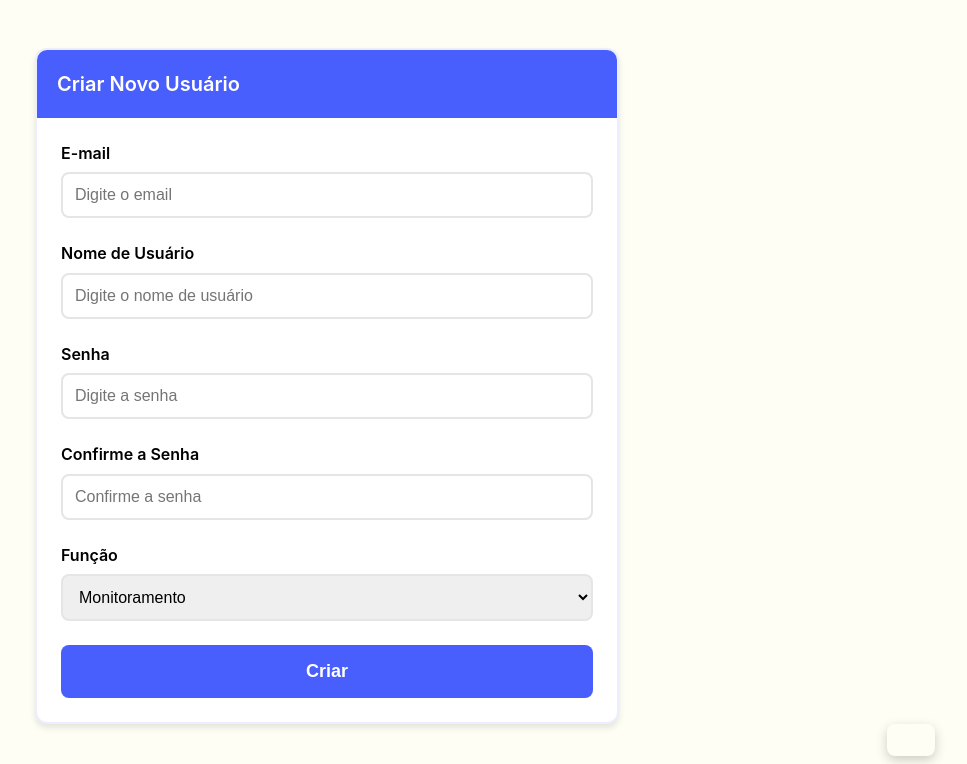
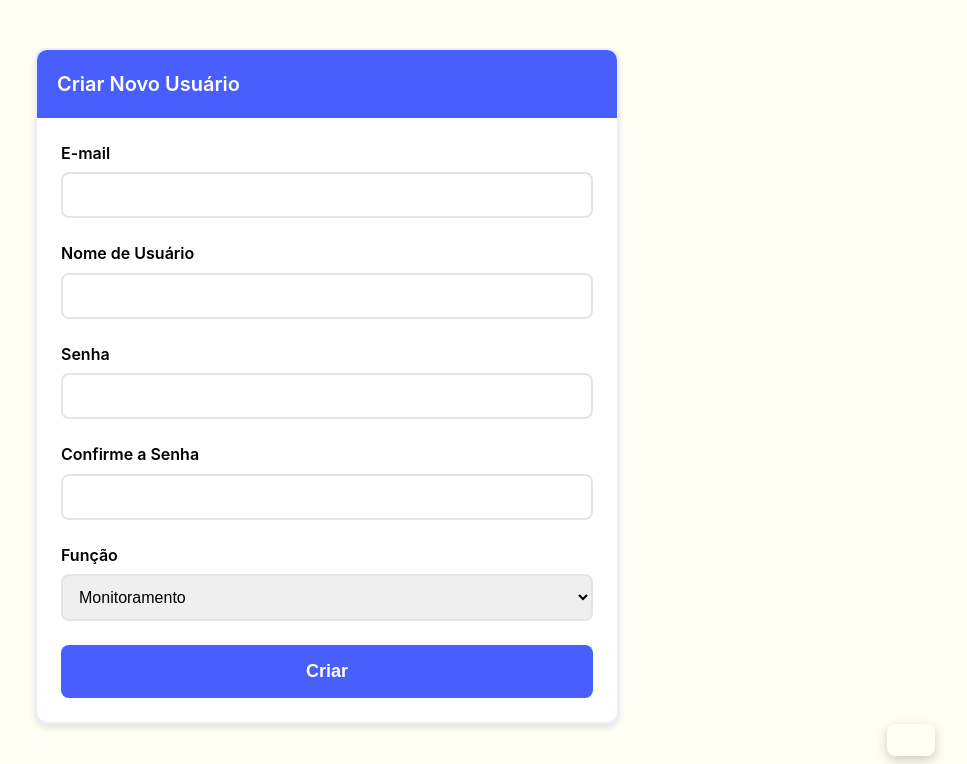
Before and after one commit to gskumlehn/bb-monitor, a Flask app: template app/templates/admin.html in a window 1280 px wide. Shown: the part 76-840 px from the top of the page, without its empty margins (313-1280 px from the left). Run offline with Flask 3, Linux system fonts and the light colour scheme; the template is opened without the code that fills it, so the values that code supplies are empty; parts of the project's set-up code (start-up, migrations or seed data) failed here and were passed over.

Commit message:
Remove placeholders

```diff
--- a/app/templates/admin.html
+++ b/app/templates/admin.html
@@ -19,7 +19,6 @@
                         name="email"
                         required
                         class="input"
-                        placeholder="Digite o email"
                     >
                 </div>
                 <div class="form-group">
@@ -30,7 +29,6 @@
                         name="username"
                         required
                         class="input"
-                        placeholder="Digite o nome de usuário"
                     >
                 </div>
                 <div class="form-group">
@@ -41,7 +39,6 @@
                         name="password"
                         required
                         class="input"
-                        placeholder="Digite a senha"
                     >
                 </div>
                 <div class="form-group">
@@ -52,7 +49,6 @@
                         name="confirm_password"
                         required
                         class="input"
-                        placeholder="Confirme a senha"
                     >
                 </div>
                 <div class="form-group">
--- a/app/templates/ingestion.html
+++ b/app/templates/ingestion.html
@@ -21,7 +21,6 @@
                             required
                             class="input"
                             min="2"
-                            placeholder="Digite a linha de início"
                         >
                     </div>
                     <button type="submit" class="btn btn-primary" id="submitBtn">
```
